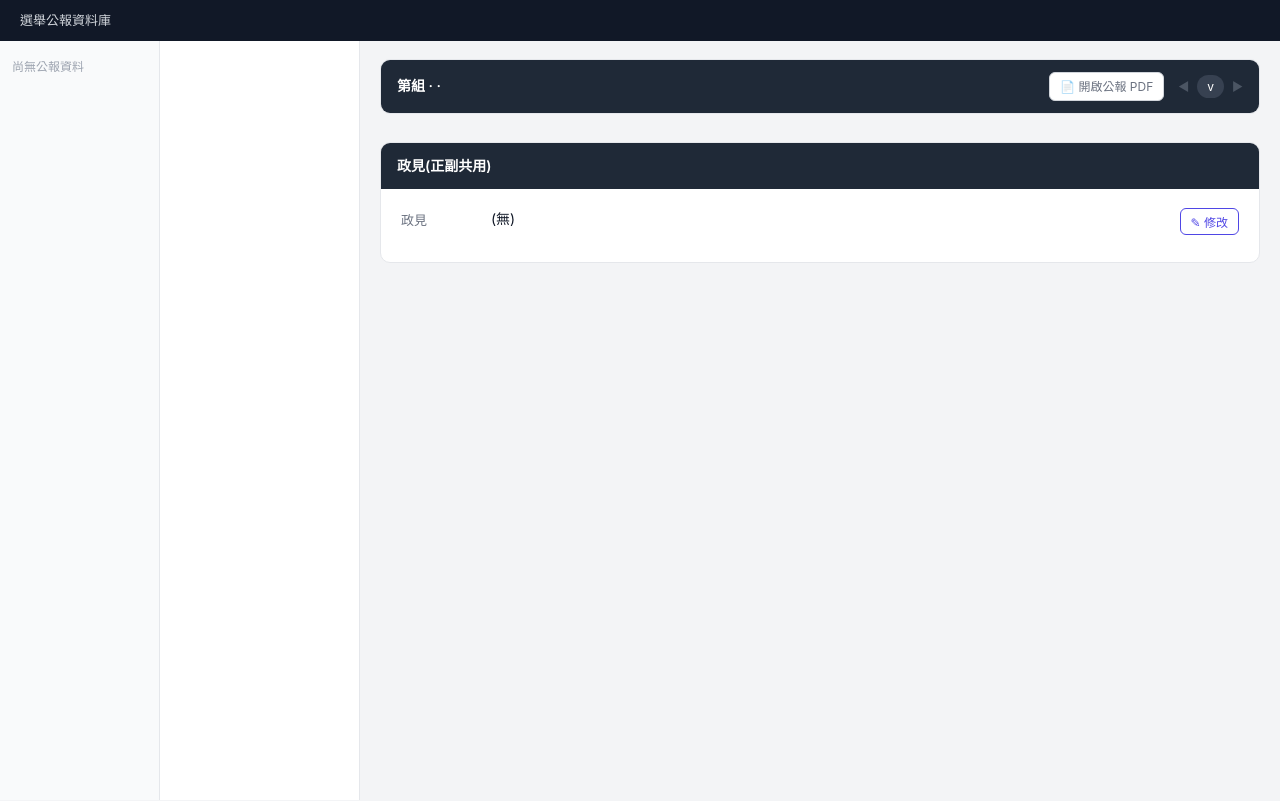
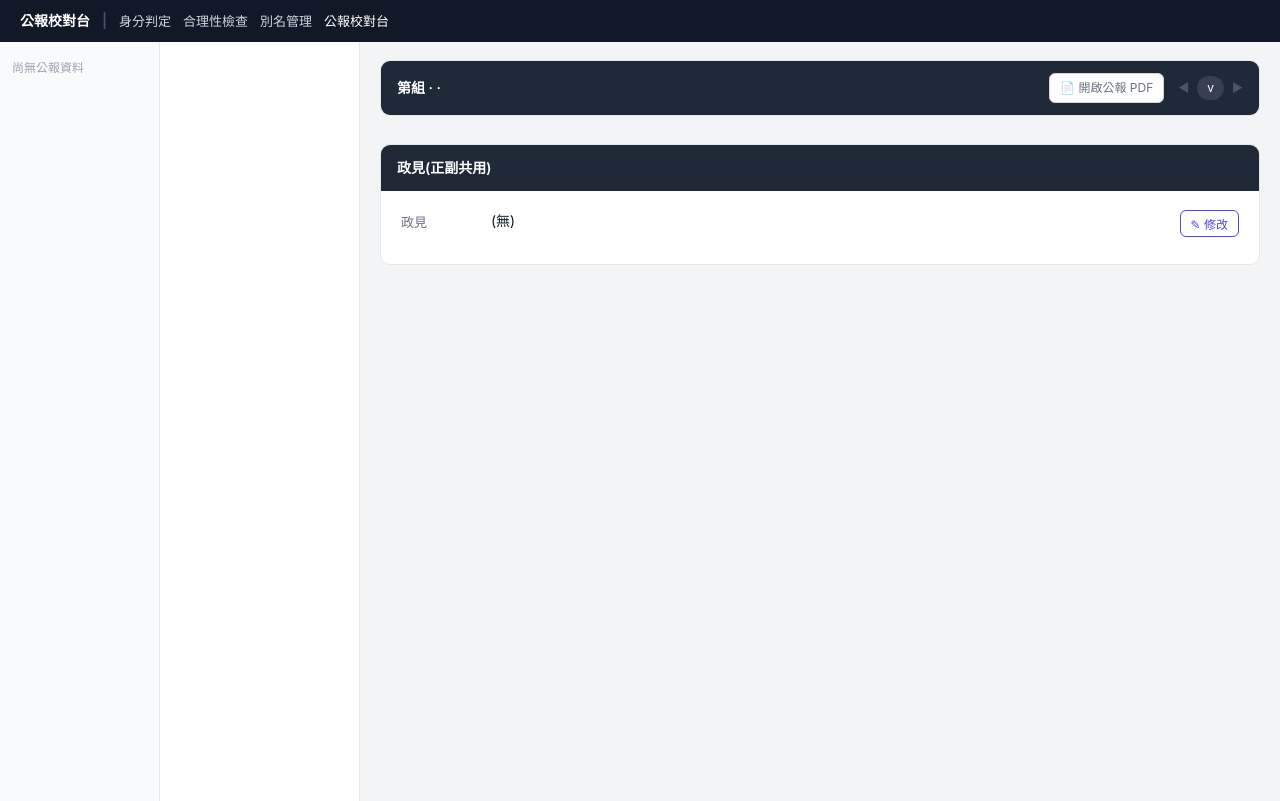
Before and after one commit to iCareTw/elections, a FastAPI app: template src/webapp/templates/guide/group.html in a window 1280 px wide. Run offline with FastAPI, Linux system fonts and the light colour scheme; the template is opened without the code that fills it, so the values that code supplies are empty; parts of the project's set-up code (start-up, migrations or seed data) failed here and were passed over; some libraries are stand-ins or nearby versions.

Commit message:
feat(web): 整合為單一 app,頂部分頁切換身分判定/公報,make web 一鍵啟動
- identity base 加「公報校對台」分頁 → /guide
- 公報頁頂加身分判定/檢查/別名/公報 互通連結
- Makefile 新增 make web(整合網頁,可覆寫 WEB_PORT/WEB_SCHEMA)

Co-Authored-By: Claude Opus 4.8 <noreply@anthropic.com>

```diff
--- a/src/webapp/templates/base.html
+++ b/src/webapp/templates/base.html
@@ -28,6 +28,10 @@
       <a class="mode-tab {% if mode == 'aliases' %}active{% endif %}" href="/aliases">
         <span>別名管理</span>
         <em>維護 candidates.yaml 別名</em>
+      </a>
+      <a class="mode-tab {% if mode == 'guide' %}active{% endif %}" href="/guide">
+        <span>公報校對台</span>
+        <em>選舉公報解析與校對</em>
       </a>
     </nav>
 
--- a/src/webapp/templates/guide/_base.html
+++ b/src/webapp/templates/guide/_base.html
@@ -333,7 +333,12 @@ a { color: inherit; text-decoration: none; }
 </head>
 <body>
 <div class="topbar">
-  <a href="/guide">選舉公報資料庫</a>
+  <b style="color:#fff">公報校對台</b>
+  <span style="color:#4b5563">|</span>
+  <a href="/">身分判定</a>
+  <a href="/identity-checks">合理性檢查</a>
+  <a href="/aliases">別名管理</a>
+  <a href="/guide" style="color:#fff">公報校對台</a>
 </div>
 <div class="layout">
 
```
Also changed, not shown: 1 other file.
